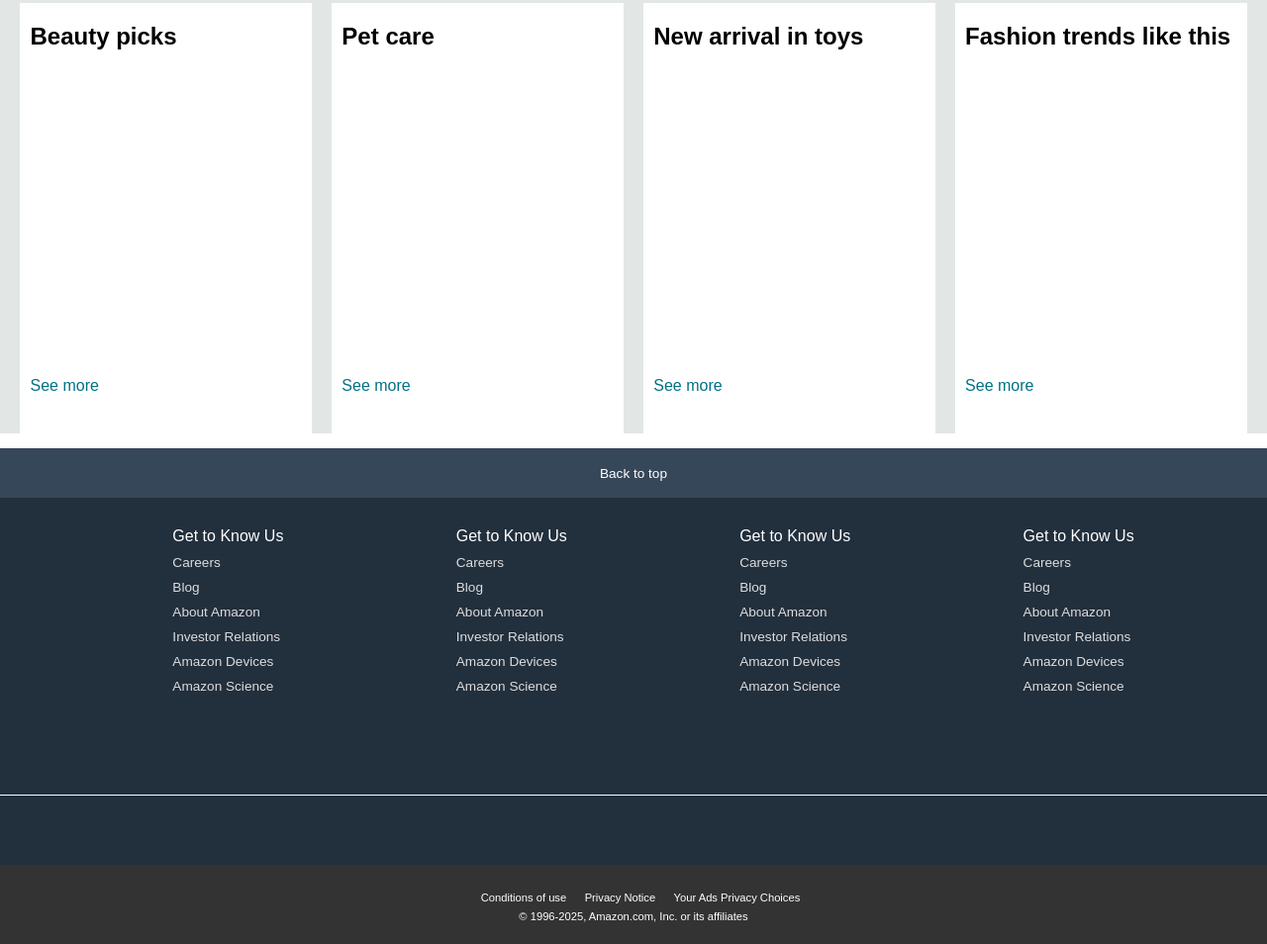
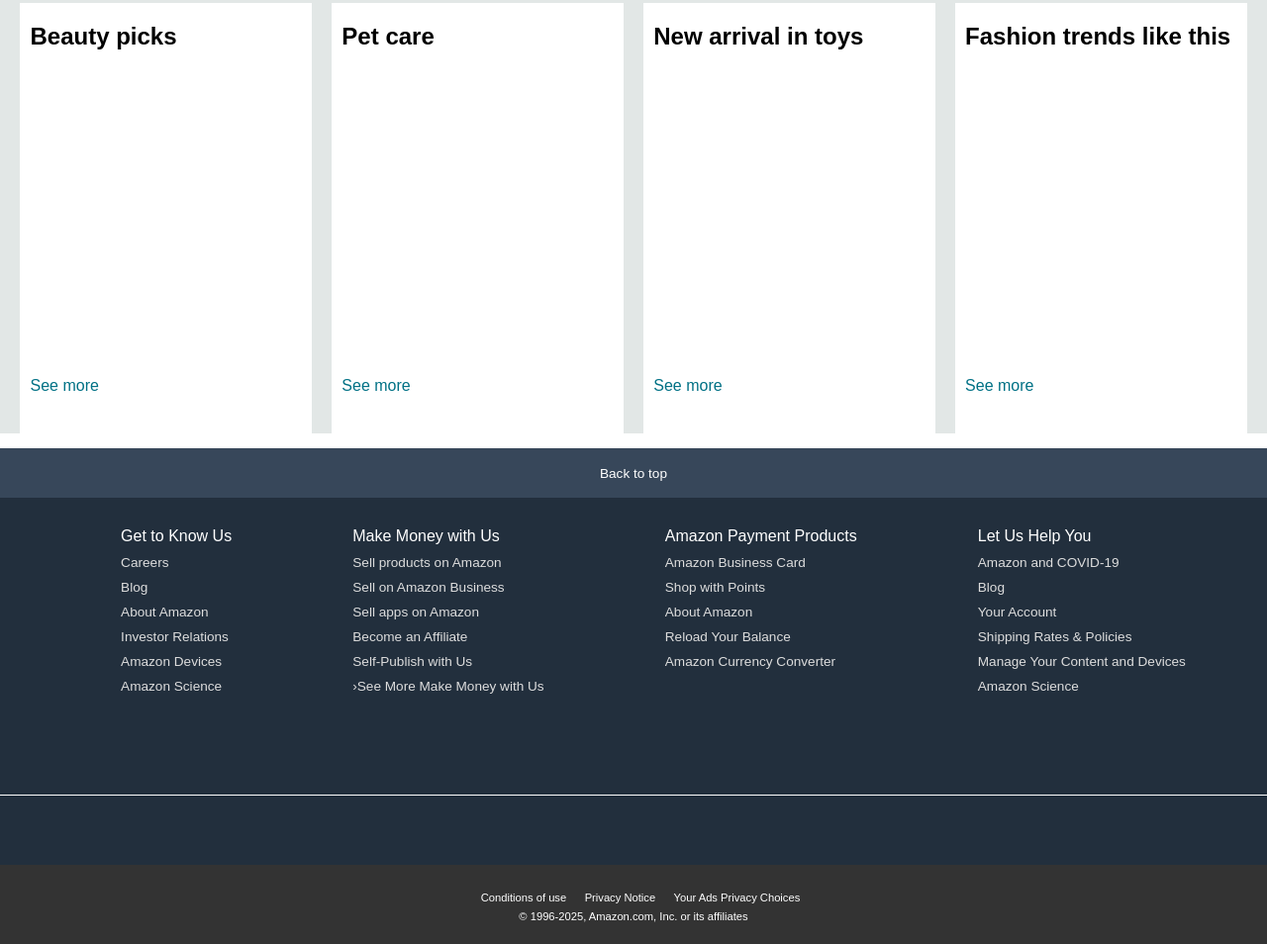
Before and after one commit to vipuljain675-projects/Amazon-Clone-, a plain HTML site: page index.html in a window 1280 px wide. Shown: the part 962-1916 px from the top of the page at 99% size. Drawn offline with Linux system fonts and the light colour scheme.

Commit message:
Commit these modifications

```diff
--- a/index.html
+++ b/index.html
@@ -167,35 +167,35 @@
 
         </ul>
 
-        <ul>
-            <p>Get to Know Us</p>
-            <a>Careers</a>
-            <a>Blog</a>
-            <a>About Amazon</a>
-            <a>Investor Relations</a>
-            <a>Amazon Devices</a>
-            <a>Amazon Science</a>
+         <ul>
+            <p>Make Money with Us</p>
+            <a>Sell products on Amazon</a>
+            <a>Sell on Amazon Business</a>
+            <a>Sell apps on Amazon</a>
+            <a>Become an Affiliate</a>
+            <a>Self-Publish with Us</a>
+            <a>›See More Make Money with Us</a>
 
         </ul>
 
         <ul>
-            <p>Get to Know Us</p>
-            <a>Careers</a>
-            <a>Blog</a>
+            <p>Amazon Payment Products</p>
+            <a>Amazon Business Card</a>
+            <a>Shop with Points</a>
             <a>About Amazon</a>
-            <a>Investor Relations</a>
-            <a>Amazon Devices</a>
-            <a>Amazon Science</a>
+            <a>Reload Your Balance</a>
+            <a>Amazon Currency Converter</a>
+
 
         </ul>
 
         <ul>
-            <p>Get to Know Us</p>
-            <a>Careers</a>
+            <p>Let Us Help You</p>
+            <a>Amazon and COVID-19</a>
             <a>Blog</a>
-            <a>About Amazon</a>
-            <a>Investor Relations</a>
-            <a>Amazon Devices</a>
+            <a>Your Account</a>
+            <a>Shipping Rates & Policies</a>
+            <a>Manage Your Content and Devices</a>
             <a>Amazon Science</a>
 
         </ul>
```
